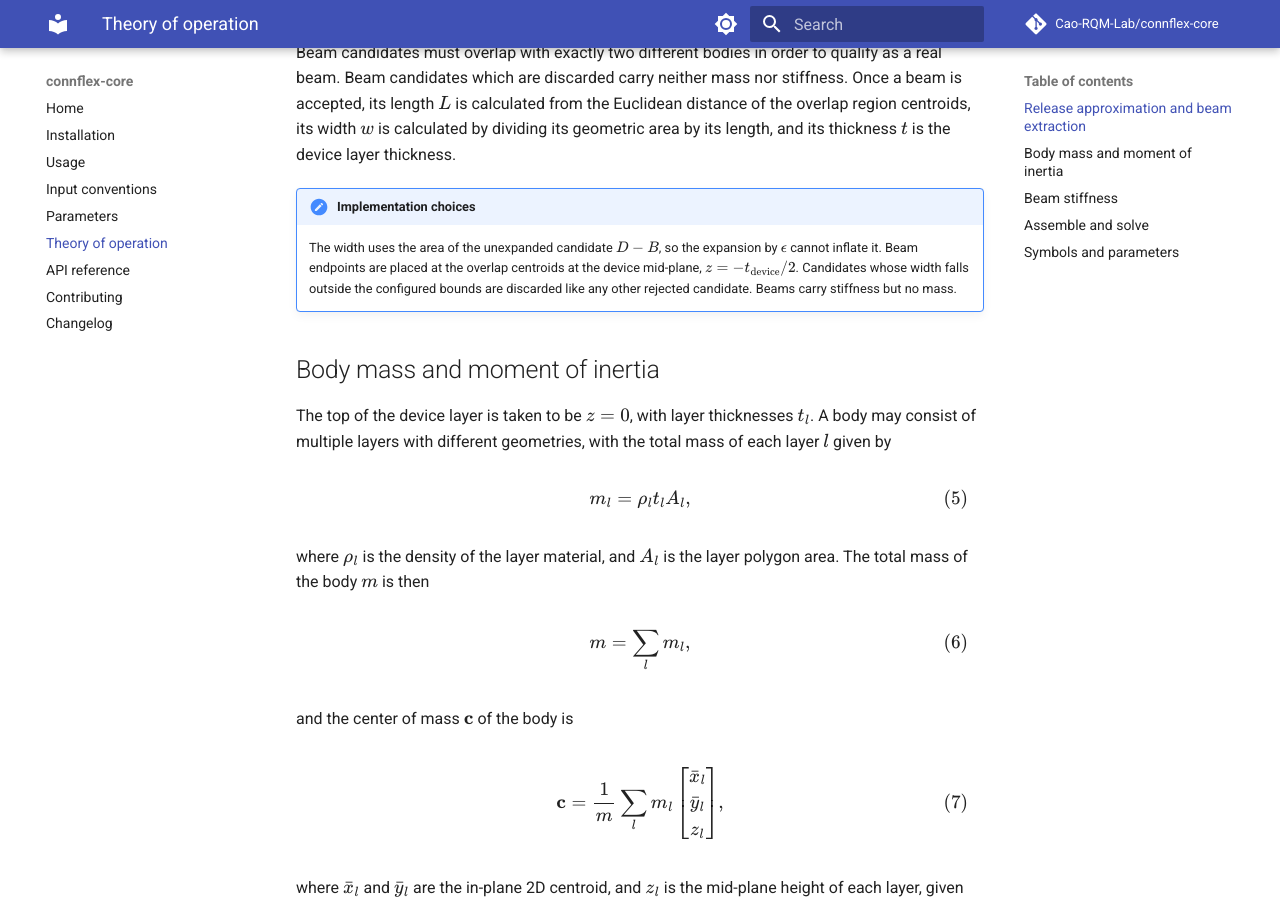
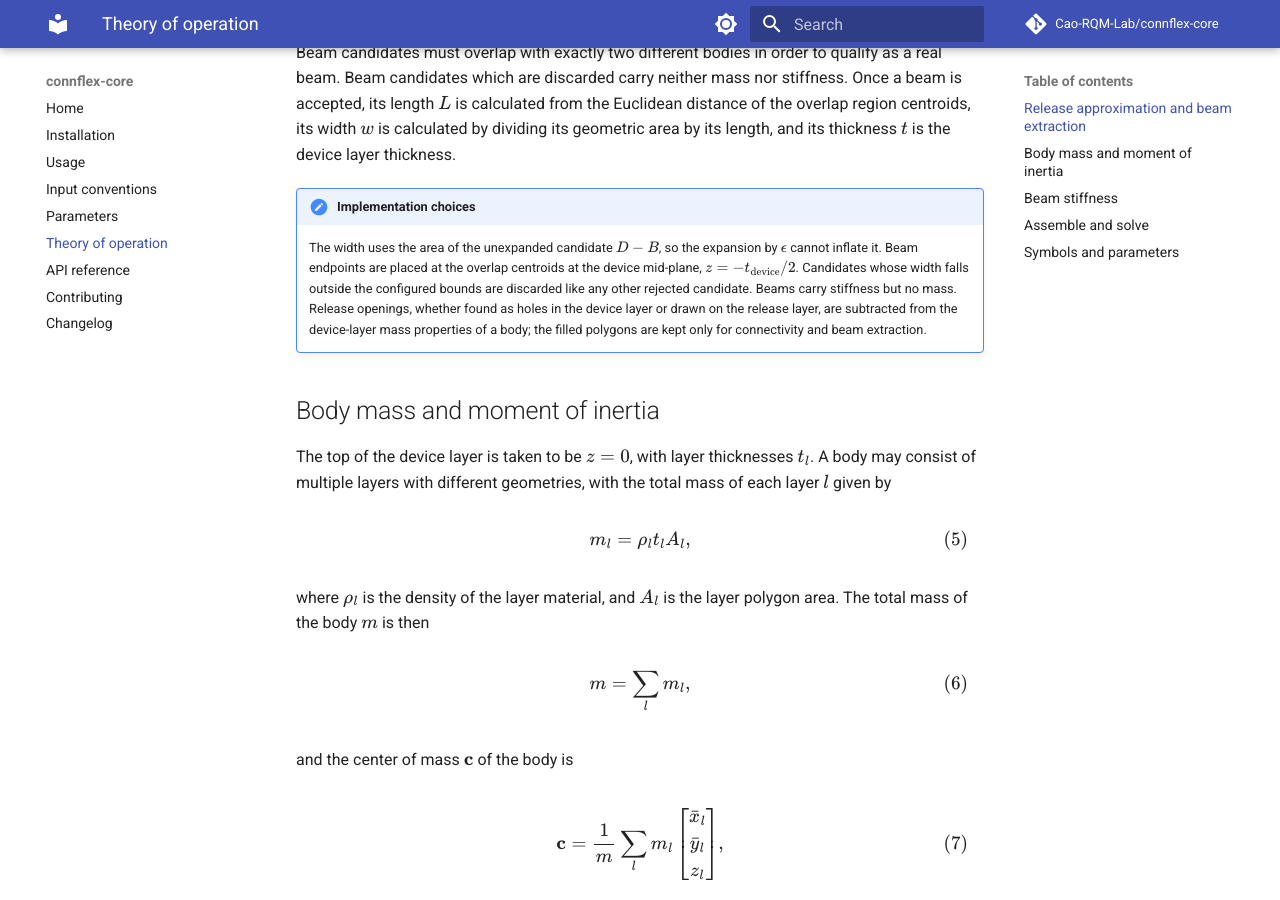
Before and after one commit to Cao-RQM-Lab/connflex-core, an MkDocs documentation site: the page built from docs/theory.md, in a window 1280 px wide and 900 px high, scrolled down 1511 px. Built offline with MkDocs 1.6.1 and Material for MkDocs 9.7.7, drawn with Linux system fonts in a browser that asks for light colours; comment, search, counter and statistics services are not loaded.

Commit message:
Document release openings in mass properties

```diff
--- a/docs/theory.md
+++ b/docs/theory.md
@@ -81,7 +81,10 @@ device layer thickness.
     expansion by $\epsilon$ cannot inflate it. Beam endpoints are placed at the
     overlap centroids at the device mid-plane, $z = -t_\text{device}/2$.
     Candidates whose width falls outside the configured bounds are discarded
-    like any other rejected candidate. Beams carry stiffness but no mass.
+    like any other rejected candidate. Beams carry stiffness but no mass. Release
+    openings, whether found as holes in the device layer or drawn on the release
+    layer, are subtracted from the device-layer mass properties of a body; the filled
+    polygons are kept only for connectivity and beam extraction.
 
 ## Body mass and moment of inertia
 
```
Also changed, not shown: CHANGELOG.md (+2 -1 lines), docs/conventions.md (+2 -1 lines), docs/parameters.md (+1 -1 lines), docs/usage.md (+3 -2 lines).
